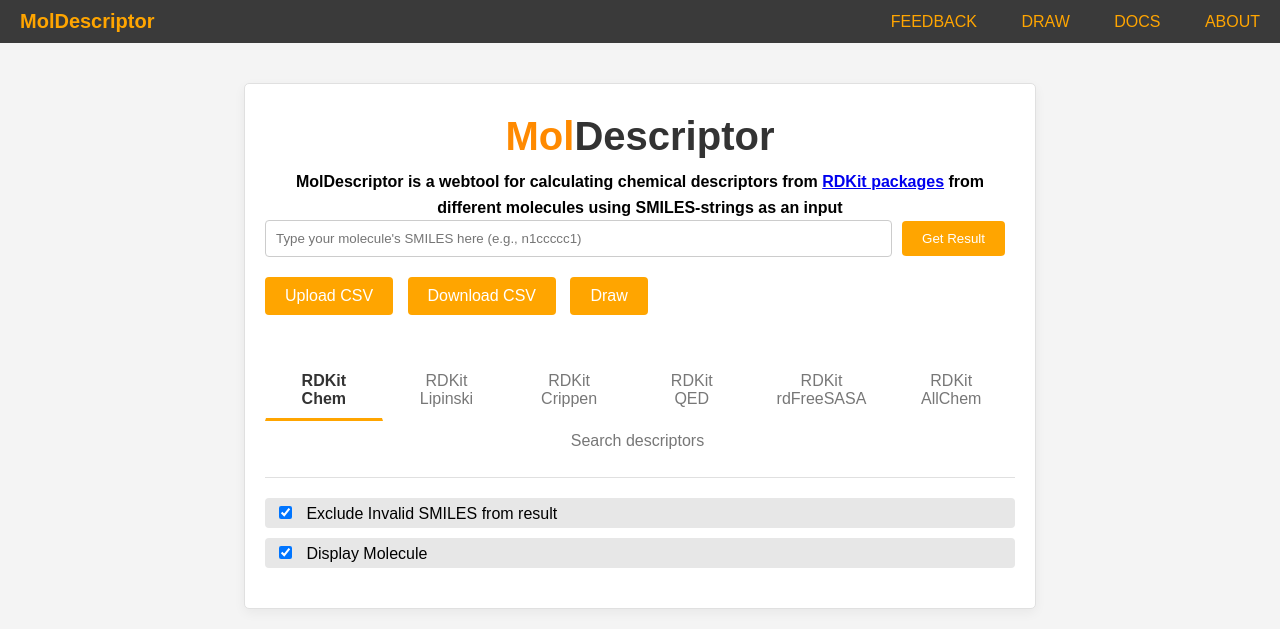
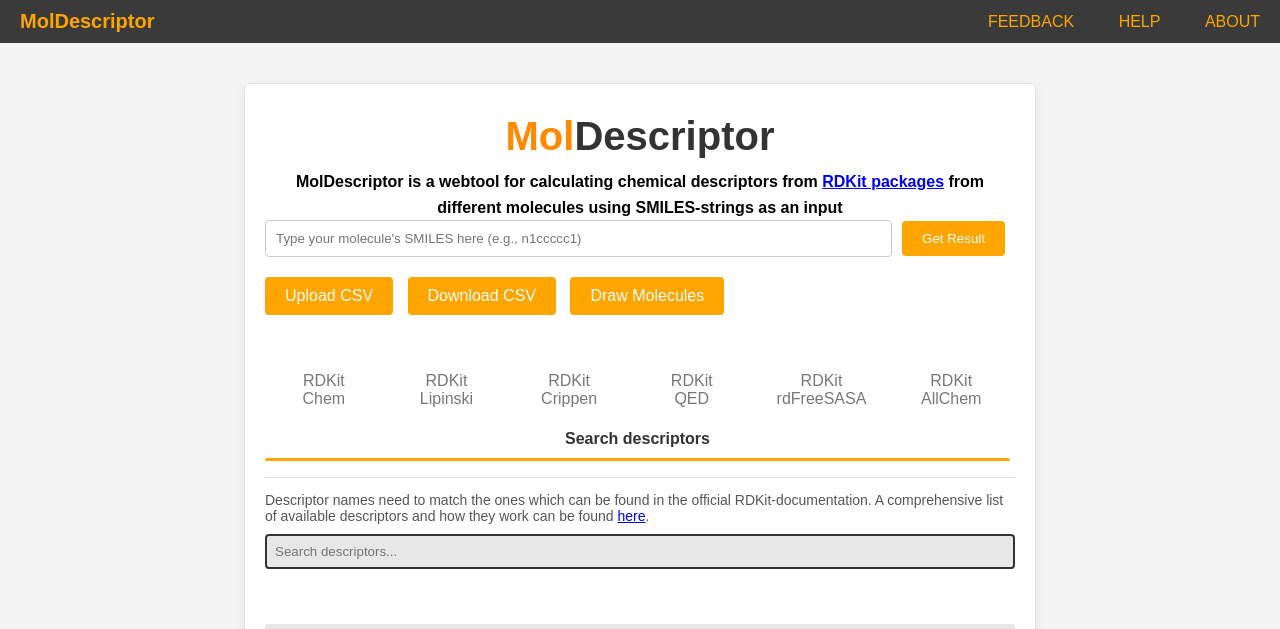
Before and after one commit to masve123/molecule-descriptors-webtool, a Flask app: page / in a window 1280 px wide. Shown: the top 629 px of the page. Run offline with Flask 3, Linux system fonts and the light colour scheme; grey boxes are pictures that could not be loaded.

Commit message:
Removed draw page

```diff
--- a/app/static/css/styles.css
+++ b/app/static/css/styles.css
@@ -327,3 +327,17 @@
 #csvFile {
     display: none;
 }
+
+.search-description {
+    font-size: 14px; /* Example font size */
+    color: #555; /* Example text color */
+    margin-bottom: 10px; /* Spacing below the text */
+    text-align: left; /* Align text to the left */
+}
+
+#searchBar {
+    background-color: #e7e7e7; /* Light grey background */
+    border: 2px solid #333; /* Darker border */
+    padding: 8px; /* More padding */
+    margin-bottom: 15px; /* Spacing below the input field */
+}
--- a/app/templates/about.html
+++ b/app/templates/about.html
@@ -12,8 +12,7 @@
         <div class="logo"><a class="title-link" href="{{ url_for('index') }}">MolDescriptor</a></div>
         <div class="links">
             <a href="{{ url_for('feedback') }}" class="feedback-link">FEEDBACK</a>
-            <a href="{{ url_for('draw') }}" class="draw-link">DRAW</a>
-            <a href="{{ url_for('docs') }}" class="docs-link">DOCS</a>
+            <a href="{{ url_for('docs') }}" class="docs-link">HELP</a>
             <a href="{{ url_for('about') }}" class="about-link">ABOUT</a>
         </div>
     </div>
--- a/app/templates/docs.html
+++ b/app/templates/docs.html
@@ -12,8 +12,7 @@
         <div class="logo"><a class="title-link" href="{{ url_for('index') }}">MolDescriptor</a></div>
         <div class="links">
             <a href="{{ url_for('feedback') }}" class="feedback-link">FEEDBACK</a>
-            <a href="{{ url_for('draw') }}" class="draw-link">DRAW</a>
-            <a href="{{ url_for('docs') }}" class="docs-link">DOCS</a>
+            <a href="{{ url_for('docs') }}" class="docs-link">HELP</a>
             <a href="{{ url_for('about') }}" class="about-link">ABOUT</a>
         </div>
     </div>
--- a/app/templates/feedback.html
+++ b/app/templates/feedback.html
@@ -12,8 +12,7 @@
         <div class="logo"><a class="title-link" href="{{ url_for('index') }}">MolDescriptor</a></div>
         <div class="links">
             <a href="{{ url_for('feedback') }}" class="feedback-link">FEEDBACK</a>
-            <a href="{{ url_for('draw') }}" class="draw-link">DRAW</a>
-            <a href="{{ url_for('docs') }}" class="docs-link">DOCS</a>
+            <a href="{{ url_for('docs') }}" class="docs-link">HELP</a>
             <a href="{{ url_for('about') }}" class="about-link">ABOUT</a>
         </div>
     </div>
--- a/app/templates/index.html
+++ b/app/templates/index.html
@@ -16,8 +16,7 @@
         <div class="logo"><a class="title-link" href="{{ url_for('index') }}">MolDescriptor</a></div>
         <div class="links">
             <a href="{{ url_for('feedback') }}" class="feedback-link">FEEDBACK</a>
-            <a href="{{ url_for('draw') }}" class="draw-link">DRAW</a>
-            <a href="{{ url_for('docs') }}" class="docs-link">DOCS</a>
+            <a href="{{ url_for('docs') }}" class="docs-link">HELP</a>
             <a href="{{ url_for('about') }}" class="about-link">ABOUT</a>
         </div>
     </div>
@@ -35,29 +34,27 @@
                 <input type="file" id="csvFile" name="csvFile" accept=".csv" onchange="this.form.submit()">
                 <input type="submit" formaction="/download_csv" value="Download CSV">
                 <input type="file" id="csvFile" name="csvFile" accept=".csv">
-                <button type="button" class="draw-button" onclick="openMoleculeDrawer()">Draw</button>
+                <button type="button" class="draw-button" onclick="openMoleculeDrawer()">Draw Molecules</button>
             </div>
             <!-- Tabs navigation -->
             <div id="jsme_container" style="display: none; width: 380px; height: 340px; margin: auto;"></div>
             <div class="tabs">
                 <ul class="tab-list">
-                    <div class="tab active" onclick="showTab(event, 'rdkit-chem')">RDKit Chem</div>
+                    <div class="tab" onclick="showTab(event, 'rdkit-chem')">RDKit Chem</div>
                     <div class="tab" onclick="showTab(event, 'rdkit-Lipinski')">RDKit Lipinski</div>
                     <div class="tab" onclick="showTab(event, 'rdkit-Crippen')">RDKit Crippen</div>
                     <div class="tab" onclick="showTab(event, 'rdkit-QED')">RDKit QED</div>
                     <div class="tab" onclick="showTab(event, 'rdkit-rdFreeSASA')">RDKit rdFreeSASA</div>
                     <div class="tab" onclick="showTab(event, 'rdkit-AllChem')">RDKit AllChem</div>
-                    <div class="tab" onclick="showTab(event, 'search-tab')">Search descriptors</div>
+                    <div class="tab active" onclick="showTab(event, 'search-tab')">Search descriptors</div>
                 </ul>
             </div>
 
 
 
             <div class="tab-contents">
-                <div id="search-tab" class="tab-content" style="display: none;">
-                    Descriptor names need to match the ones which can be found in the official RDKit-documentation. A
-                    comprehensive list of available descriptors and how they work can be found <a
-                        href="https://rdkit.org/docs/source/rdkit.Chem.html" class="tekst">here</a>.
+                <div id="search-tab" class="tab-content" style="display: block;">
+                    <p class="search-description">Descriptor names need to match the ones which can be found in the official RDKit-documentation. A comprehensive list of available descriptors and how they work can be found <a href="https://rdkit.org/docs/source/rdkit.Chem.html" class="tekst">here</a>.</p>
                     <input type="text" id="searchBar" placeholder="Search descriptors..." onkeyup="filterDescriptors()">
                     <div id="searchResults" class="checkbox-container"></div>
                 </div>
@@ -67,7 +64,7 @@
                         from result</label>
                     <label><input type="checkbox" name="displayOptions" value="Image" checked> Display Molecule</label>
                 </div>
-                <div id="rdkit-chem" class="tab-content">
+                <div id="rdkit-chem" class="tab-content" style="display: none;">
                     <div class="checkbox-container">
                         {% for descriptor_name in all_descriptors.chem %}
                         <label><input type="checkbox" name="displayOptions" value="{{ descriptor_name }}"> {{
```
